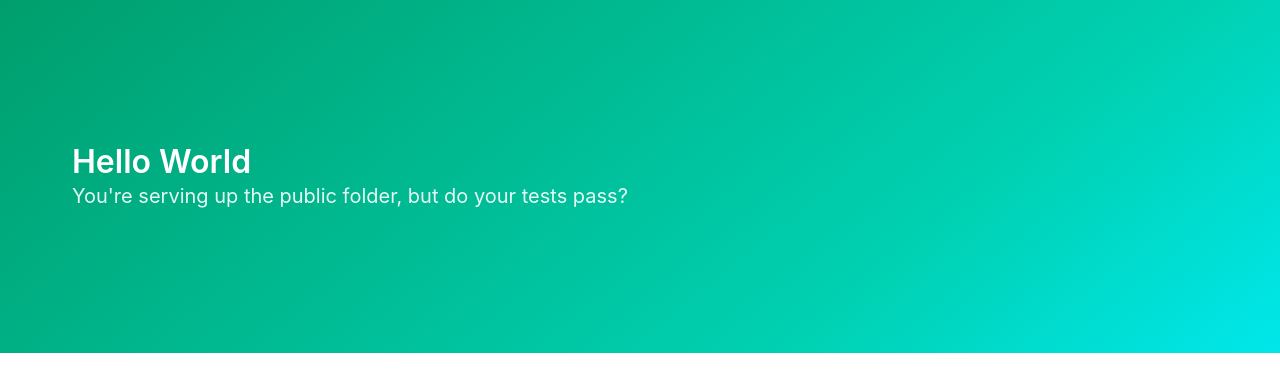
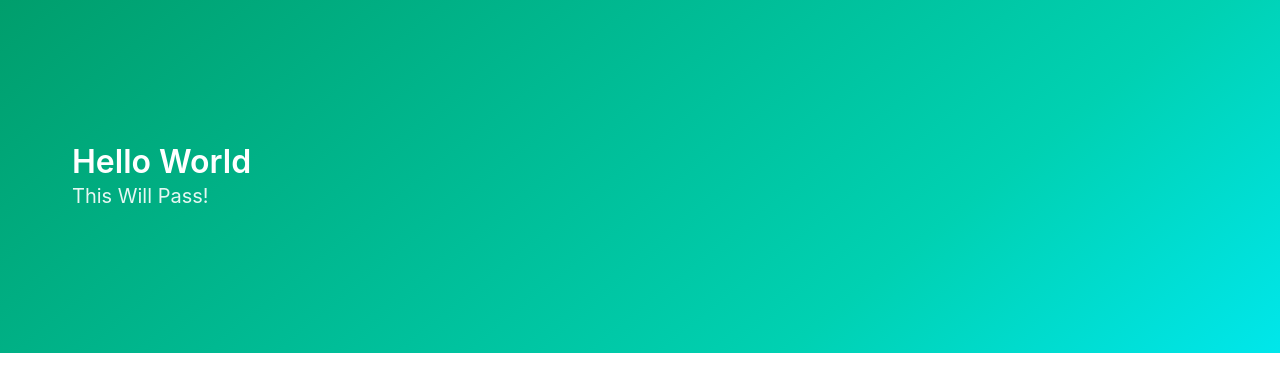
Before and after one commit to ZealQ/startnow-ops200-deliver-it-well, a plain HTML site: page public/index.html in a window 1280 px wide. Drawn offline with nearby package versions, Linux system fonts and the light colour scheme.

Commit message:
test updates

```diff
--- a/public/index.html
+++ b/public/index.html
@@ -13,7 +13,7 @@
   <div class="hero-body">
     <div class="container">
       <h1 class="title">Hello World</h1>
-      <h2 class="subtitle">You're serving up the public folder, but do your tests pass?</h2>
+      <h2 class="subtitle">This Will Pass!</h2>
     </div>
   </div>
 </section>
```
Also changed, not shown: tests/server.spec.js (+8 -0 lines).
